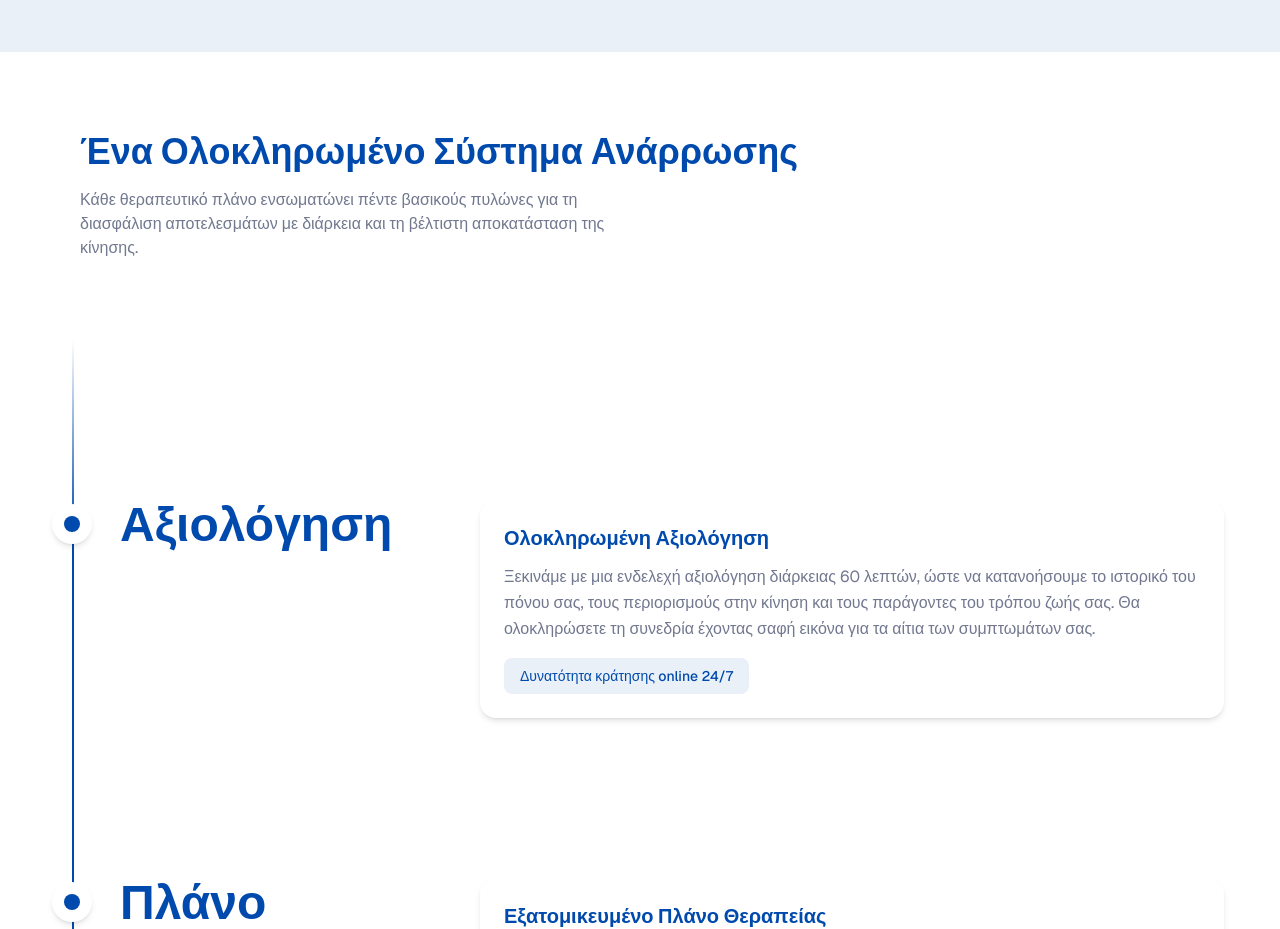
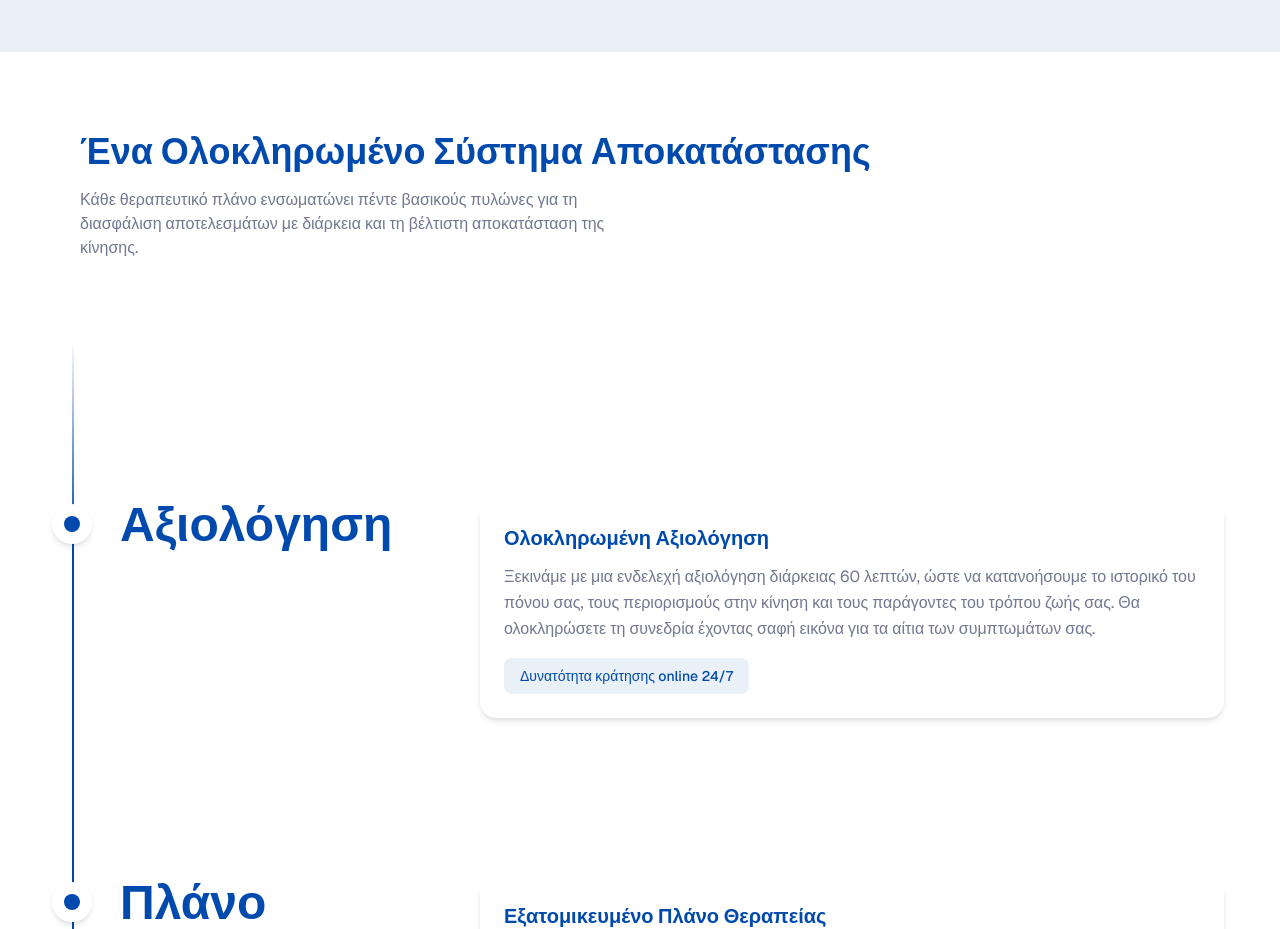
Before and after one commit to Ermeion/ermeion-website, a React (Vite) app: page / in a window 1280 px wide. Shown: the part 3200-4129 px from the top of the page. Built offline with nearby package versions, Linux system fonts and the light colour scheme.

Commit message:
Updated App.tsx

```diff
--- a/src/App.tsx
+++ b/src/App.tsx
@@ -398,7 +398,7 @@ function Timeline({ data }: { data: TimelineEntry[] }) {
           className="text-3xl md:text-4xl font-extrabold mb-4 max-w-4xl"
           style={{ color: '#004aad' }}
         >
-          Ένα Ολοκληρωμένο Σύστημα Ανάρρωσης
+          Ένα Ολοκληρωμένο Σύστημα Αποκατάστασης
         </h2>
         <p
           className="text-sm md:text-base max-w-xl"
```
